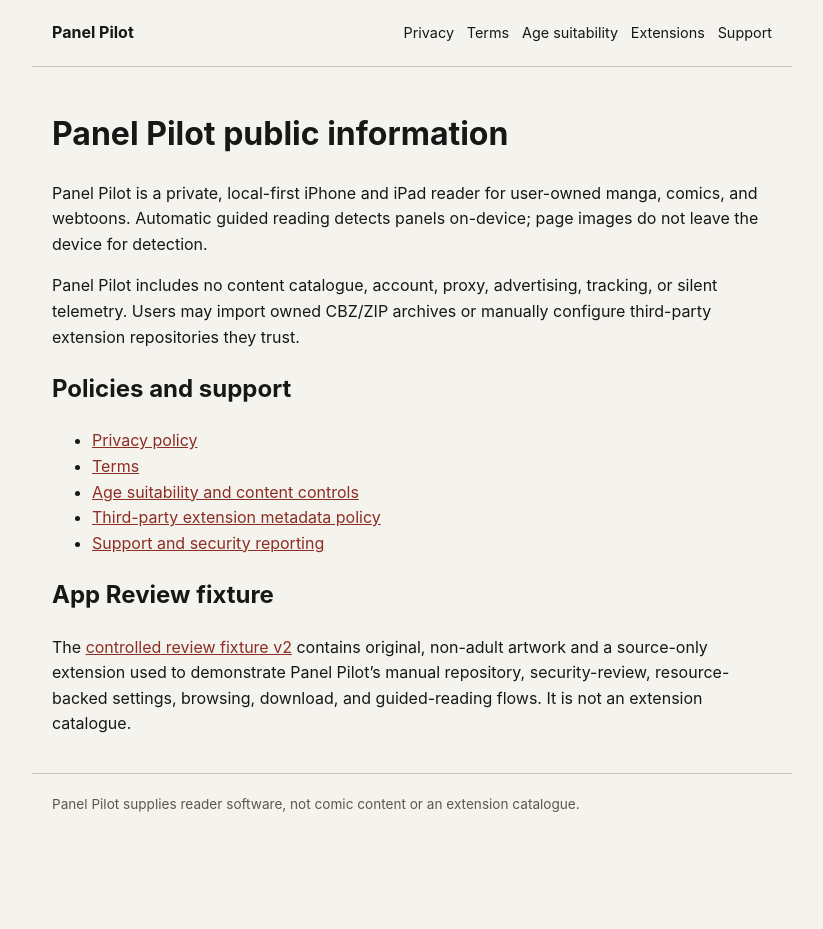
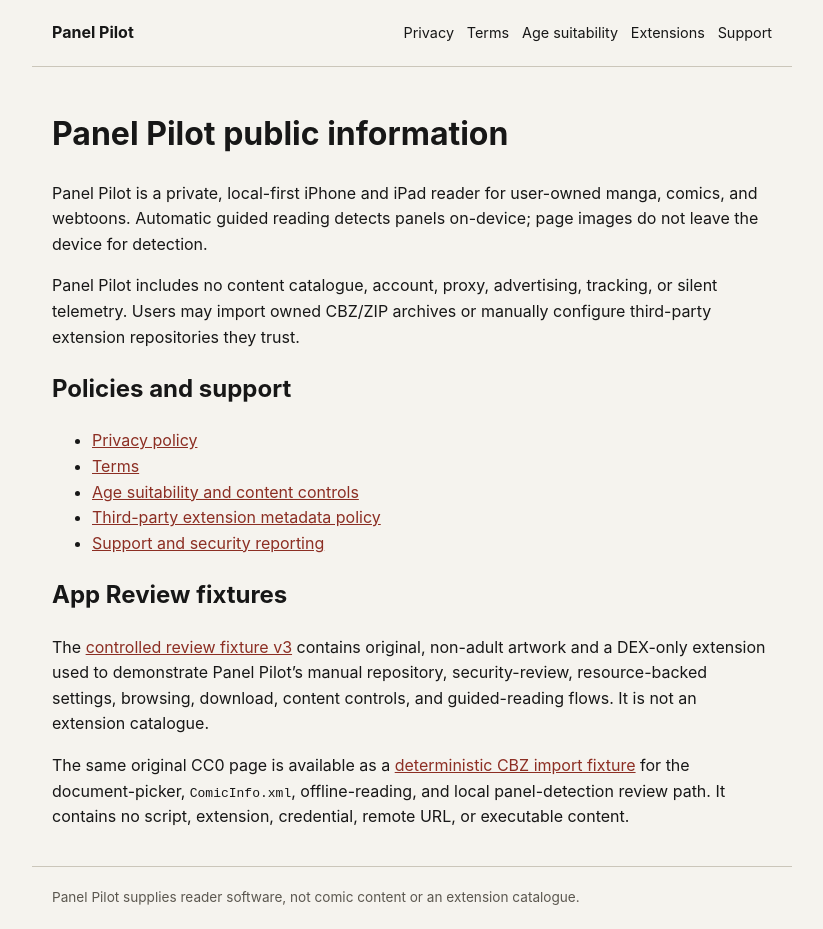
Before and after one commit to ahibbert/panelpilot-public, a Jekyll site: the page built from index.md, in a window 1280 px wide. Shown: the whole page, without its empty margins (228-1051 px from the left). Built offline with Jekyll 4.4.1, drawn with Linux system fonts in a browser that asks for light colours; before the commit the page ends 900 px from its top, so only the background shows below that.

Commit message:
Publish original CBZ review fixture [skip ci]

```diff
--- a/index.md
+++ b/index.md
@@ -17,6 +17,8 @@ Panel Pilot includes no content catalogue, account, proxy, advertising, tracking
 - [Third-party extension metadata policy](extensions.html)
 - [Support and security reporting](support.html)
 
-## App Review fixture
+## App Review fixtures
 
-The [controlled review fixture v2](review-fixture-v2/README.html) contains original, non-adult artwork and a source-only extension used to demonstrate Panel Pilot's manual repository, security-review, resource-backed settings, browsing, download, and guided-reading flows. It is not an extension catalogue.
+The [controlled review fixture v3](review-fixture-v3/README.html) contains original, non-adult artwork and a DEX-only extension used to demonstrate Panel Pilot's manual repository, security-review, resource-backed settings, browsing, download, content controls, and guided-reading flows. It is not an extension catalogue.
+
+The same original CC0 page is available as a [deterministic CBZ import fixture](review-fixture/files/README.html) for the document-picker, `ComicInfo.xml`, offline-reading, and local panel-detection review path. It contains no script, extension, credential, remote URL, or executable content.
```
Also changed, not shown: review-fixture/README.md (+4 -0 lines), review-fixture/files/ComicInfo.xml (added, +19 -0 lines), review-fixture/files/README.md (added, +23 -0 lines), 2 other files.
